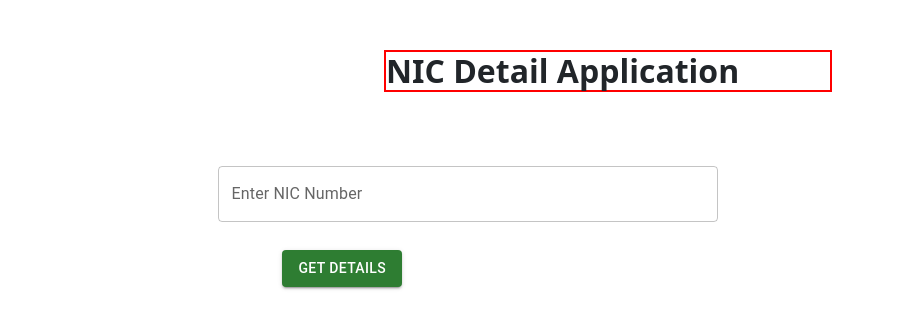
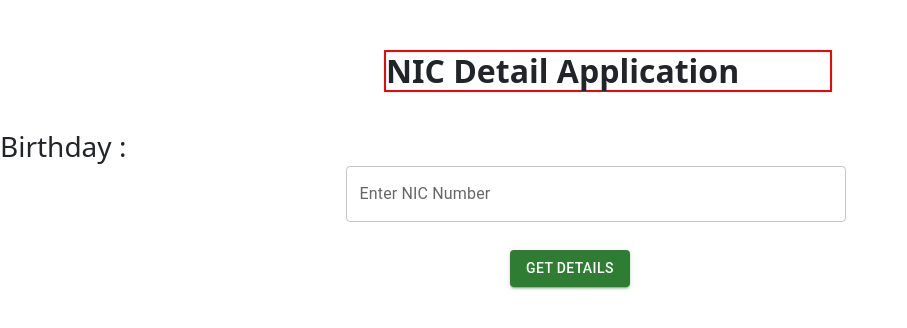
Before and after one commit to isuru012/react-imdb-clone, a React (Create React App) app: page / in a window 1280 px wide. Shown: the top 328 px of the page, without its empty margins (0-907 px from the left). Built offline with nearby package versions, Linux system fonts and the light colour scheme; the HTML template or start-up script is replaced by a standard one.

Commit message:
nic app data done

```diff
--- a/src/pages/nicCheck/NicCheck.css
+++ b/src/pages/nicCheck/NicCheck.css
@@ -10,12 +10,12 @@
 .txt{
     position: relative;
     top: 100px;
-    left: 17vw;
+    left: 27vw;
 }
 
 .btn{
     position: relative;
     top: 200px;
-    right: 17vw;
+    left: 10px;
     color: green;
 }
--- a/src/pages/nicCheck/NicCheck.js
+++ b/src/pages/nicCheck/NicCheck.js
@@ -7,10 +7,11 @@ import lankaNic from 'lanka-nic-2019';
 export default function NicCheck() {
 
     const [nic, setNic] = useState('');
+    const [data,setData] = useState({});
 
     const getData = () => {
         const data = lankaNic.infoNic(nic);
-        console.log(data);
+        setData(data);
     }
 
     return (
@@ -18,6 +19,8 @@ export default function NicCheck() {
             <h2 className='title'>NIC Detail Application</h2>
             <TextField id="outlined-basic" value={nic} onChange={(e) => { setNic(e.target.value) }} label="Enter NIC Number" variant="outlined" className="txt" margin="normal" placeholder="Enter NIC Number" />
             <Button color='success' className='btn' onClick={getData} variant="contained">Get Details</Button>
+
+            <h3>Birthday : {data.birthday}</h3>
         </div>
     )
 }
```
